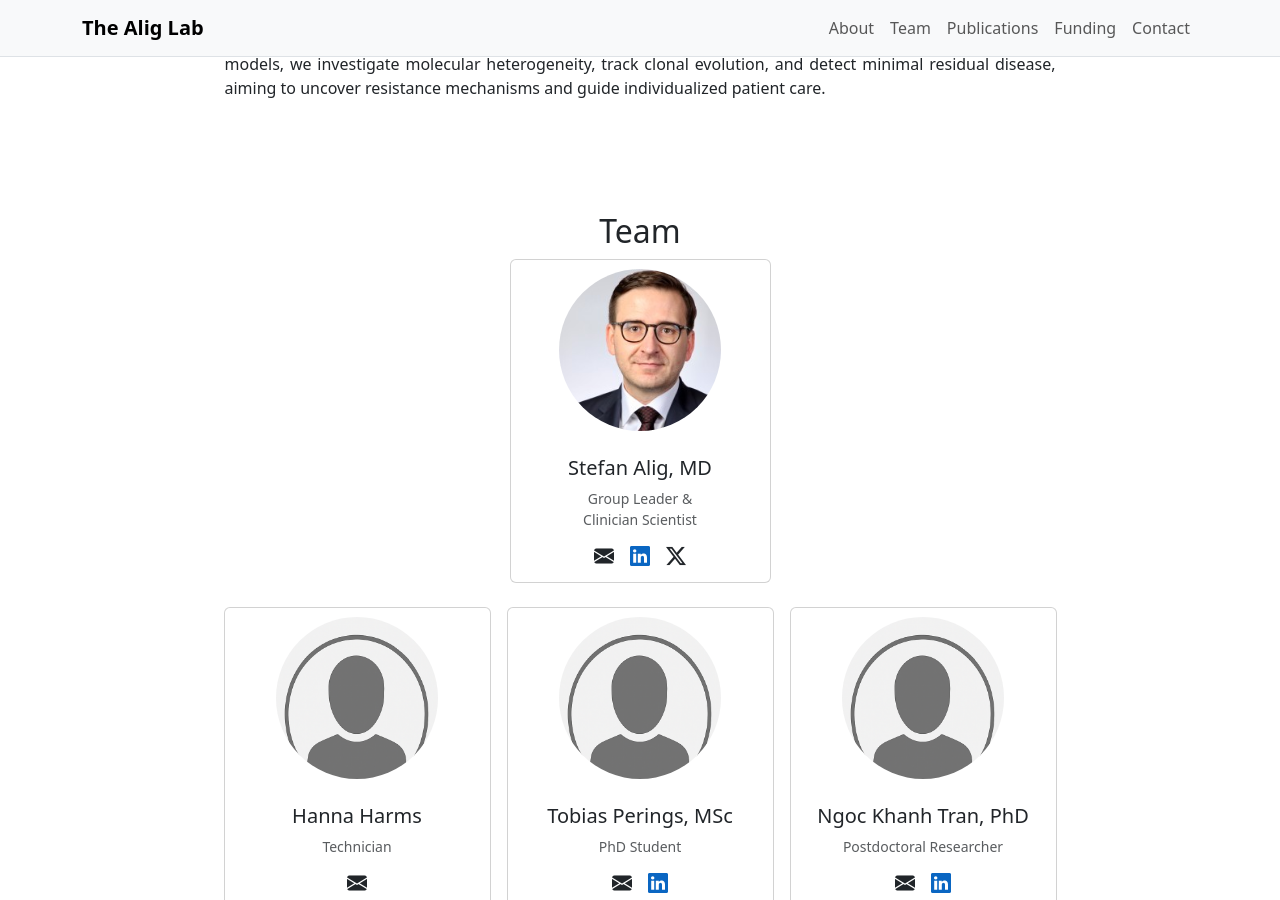
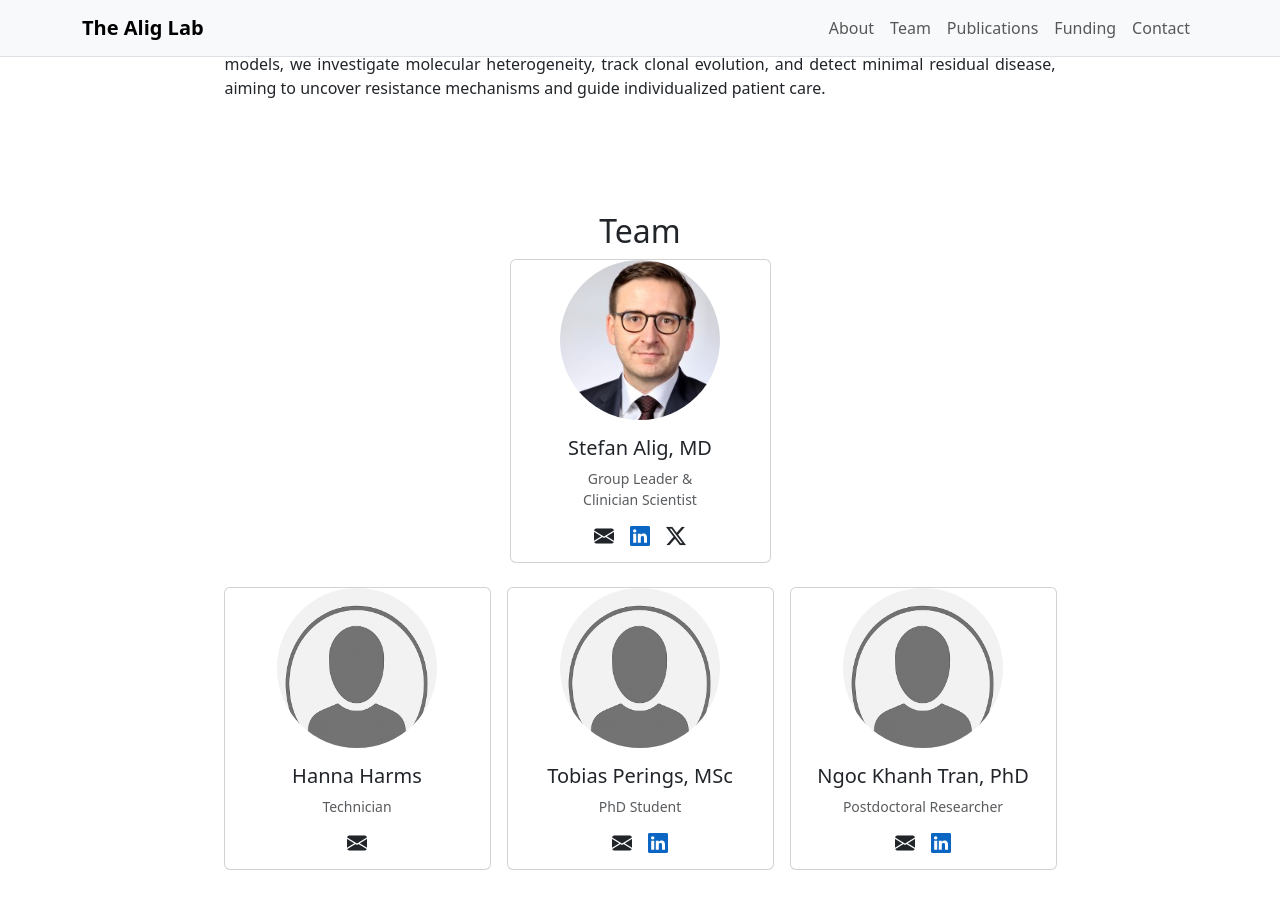
Before and after one commit to AligLab/AligLab.github.io, a Jekyll site: the page built from index.md, in a window 1280 px wide and 900 px high, scrolled down 964 px. Built offline with Jekyll 4.4.1, drawn with Linux system fonts in a browser that asks for light colours.

Commit message:
Update style.css

```diff
--- a/assets/css/style.css
+++ b/assets/css/style.css
@@ -4,11 +4,13 @@
 html, body { height: 100%; }
 body {
   scroll-behavior: smooth;
-  background: #f7f7f9; /* neutral background for all sections */
+  background: #f7f7f9;
 }
+img { max-width: 100%; height: auto; display: block; }
+main.container { max-width: 1100px; }
 
-.card img { object-fit: cover; height: 180px; }
-main.container { max-width: 1100px; }
+/* Card banners only (not avatars) */
+.card .card-img-top { object-fit: cover; height: 180px; }
 
 /* Hero */
 .hero {
@@ -21,10 +23,7 @@
     linear-gradient(rgba(0,0,0,0.45), rgba(0,0,0,0.45)),
     url('{{ "/assets/img/test2.png" | relative_url }}') center/cover no-repeat;
 }
-.hero-inner {
-  width: 100%;
-  padding: 6rem 1rem 4rem;
-}
+.hero-inner { width: 100%; padding: 6rem 1rem 4rem; }
 .hero h1 {
   font-size: clamp(2rem, 4vw, 3.5rem);
   margin-bottom: .5rem;
@@ -37,84 +36,61 @@
   text-shadow: 0 2px 6px rgba(0,0,0,.5);
 }
 
-/* Optional: add subtle section contrast */
+/* Sections */
 section { background: transparent; }
 #about, #team, #publications, #funding, #contact { background: #ffffff; }
 
-/* Round team images and zoom out a bit */
+/* Team avatars: responsive circular, no overflow */
 #team .card img {
-  border-radius: 50%;           /* makes them circular */
-  object-fit: cover;            /* fill the circle */
-  height: 180px;                 /* fixed height */
-  width: 180px;                  /* fixed width */
-  margin: 0 auto;                /* center horizontally */
-  object-position: center top;   /* adjust vertical crop if needed */
-  transform: scale(0.9);         /* zoom out slightly */
+  border-radius: 50%;
+  object-fit: cover;
+  object-position: center top;
+  margin: 0 auto;
+  width: clamp(96px, 28vw, 160px);
+  height: clamp(96px, 28vw, 160px);
+}
+@media (max-width: 360px) {
+  #team .card img { width: 88px; height: 88px; }
 }
 
+/* Info block */
 .info-block {
-  background-color: #f5f5f5;  /* light background */
-  border: 1px solid #ddd;     /* straight edges */
-  padding: 1rem 1.5rem;       /* inner spacing */
-  margin: 2rem auto;          /* vertical + centered horizontally */
-  max-width: 800px;           /* limit width */
+  background-color: #f5f5f5;
+  border: 1px solid #ddd;
+  padding: 1rem 1.5rem;
+  margin: 2rem auto;
+  max-width: 800px;
 }
 
-#publications a {
-  color: black;
-  text-decoration: none;
-}
+/* Publications links */
+#publications a { color: black; text-decoration: none; }
+#publications a:hover { color: #0d6efd; }
 
-#publications a:hover {
-  color: #0d6efd; /* Bootstrap blue */
+/* Card body links */
+.card-body a { text-decoration: none; color: inherit; }
+.card-body a:hover { color: #0d6efd; }
 
-}
+/* Keep LinkedIn blue */
+.card-body a[href*="linkedin.com"] { color: #0a66c2; }
+.card-body a[href*="linkedin.com"]:hover { color: #084182; }
 
-.card-body a {
-  text-decoration: none;
-  color: inherit;
-}
-
-.card-body a:hover {
-  color: #0d6efd; /* Bootstrap primary blue on hover */
-}
-
-/* Keep LinkedIn blue all the time */
-.card-body a[href*="linkedin.com"] {
-  color: #0a66c2; /* LinkedIn brand color */
-}
-.card-body a[href*="linkedin.com"]:hover {
-  color: #084182; /* Darker blue on hover */
-}
-
-
-.funding-header {
-  display: block; /* stack elements vertically */
-}
-
-/* Funding section */
+/* Funding */
+.funding-header { display: block; }
 .funding-text {
   max-width: 800px;
-  margin: 0;              /* left-aligned under the H2 */
+  margin: 0;
   text-align: justify;
 }
-
 .funding-logo {
-  display: block;         /* on its own line under the text */
+  display: block;
   width: auto;
   height: auto;
-  max-height: 160px;      /* desktop size */
-  max-width: 100%;        /* never overflow on mobile */
+  max-height: 160px;
+  max-width: 100%;
   margin-top: 12px;
 }
+@media (max-width: 768px) { .funding-logo { max-height: 120px; } }
+@media (max-width: 480px) { .funding-logo { max-height: 100px; } }
 
-@media (max-width: 768px) {
-  .funding-logo { max-height: 120px; }
-}
-@media (max-width: 480px) {
-  .funding-logo { max-height: 100px; }
-}
-
-html {
-  scroll-padding-top: 20px; /* adjust this to match your navbar height */
-}
+/* Anchor scroll offset (match navbar height) */
+html { scroll-padding-top: 20px; }
```
